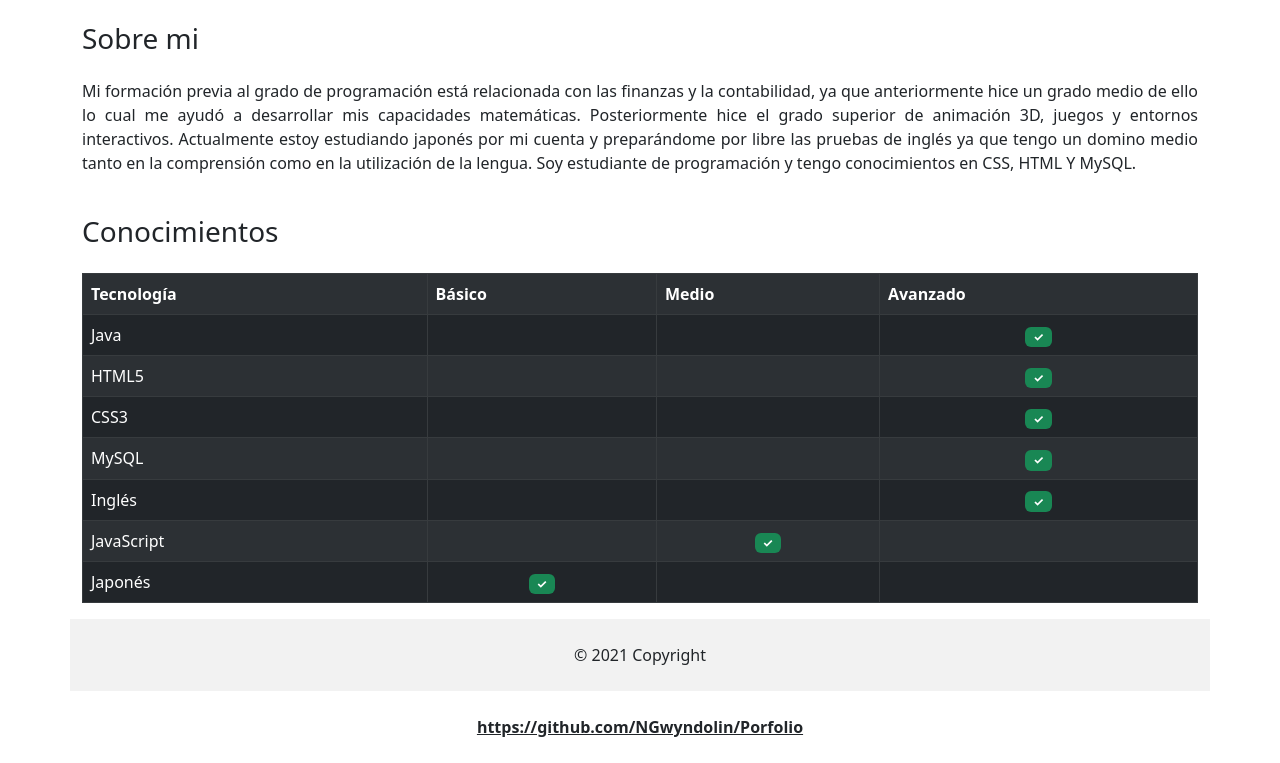
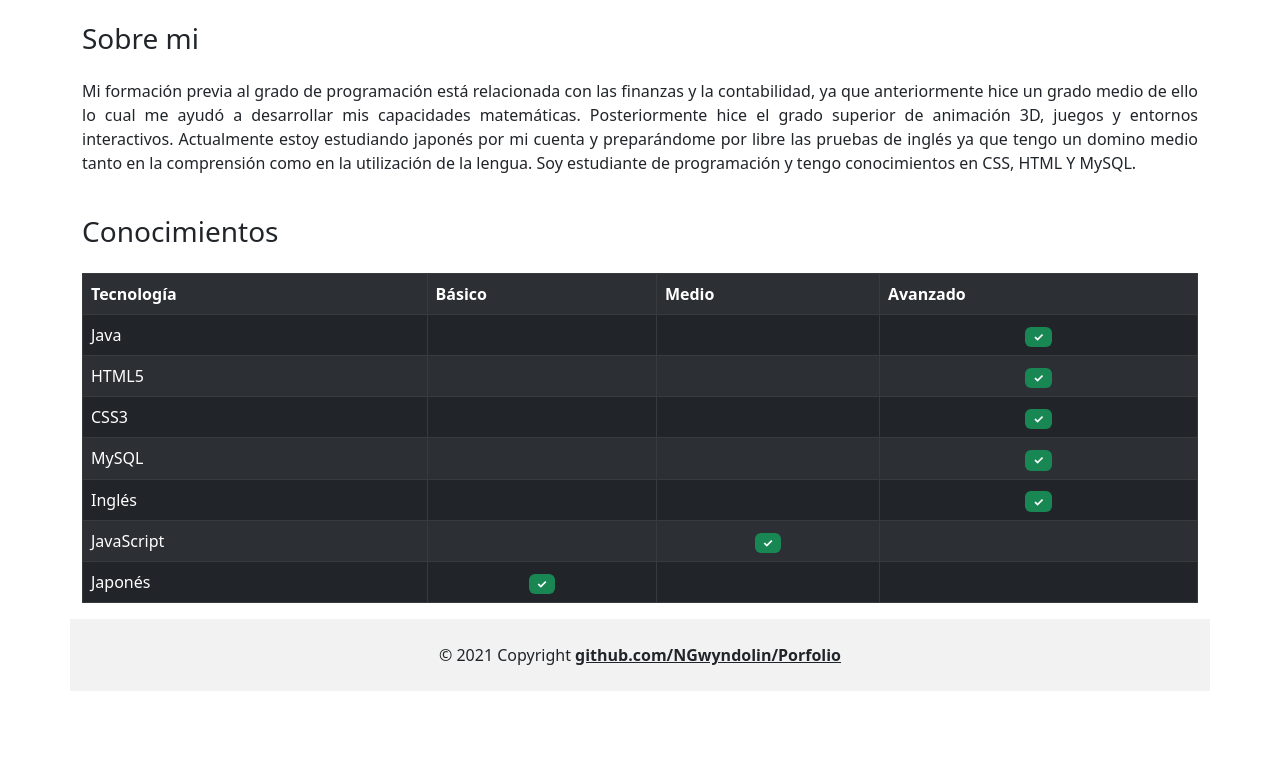
Before and after one commit to NGwyndolin/Porfolio, a plain HTML site: page Boostrap_1/index.html in a window 1280 px wide. Shown: the part 461-1224 px from the top of the page. After the commit the page ends 1152 px from the top, so only its background shows below. Drawn offline with nearby package versions, Linux system fonts and the light colour scheme.

Commit message:
Update index.html

```diff
--- a/Boostrap_1/index.html
+++ b/Boostrap_1/index.html
@@ -118,14 +118,11 @@
       <div class="container text-center p-4" style="background-color: rgba(0, 0, 0, 0.05);">
         © 2021 Copyright
         <a class="text-reset fw-bold" href="https://mdbootstrap.com/%22%3EMDBootstrap.com"</a>
+            github.com/NGwyndolin/Porfolio
+        <a class="text-reset" href="https://github.com/NGwyndolin/Porfolio"</a>
       </div>
     </footer>
 
       <!-- Javascript and depencencies -->
-      <div class="container text-center p-4"">
-        https://github.com/NGwyndolin/Porfolio
-        <a class="text-reset fw-bold" href="https://mdbootstrap.com/%22%3EMDBootstrap.com"</a>
-      </div>
-
   </body>
 </html>
```
